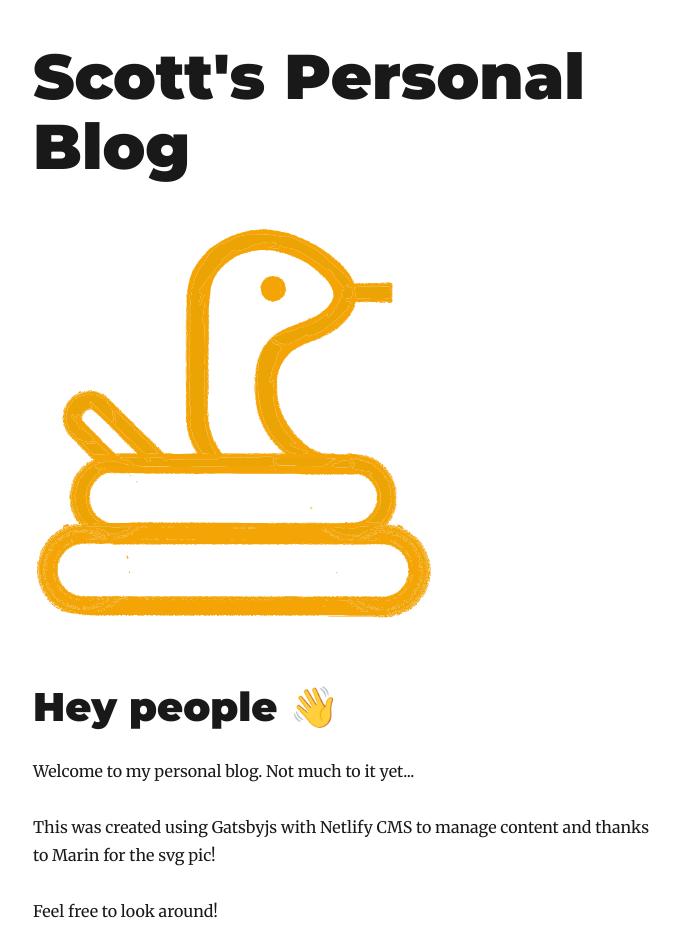
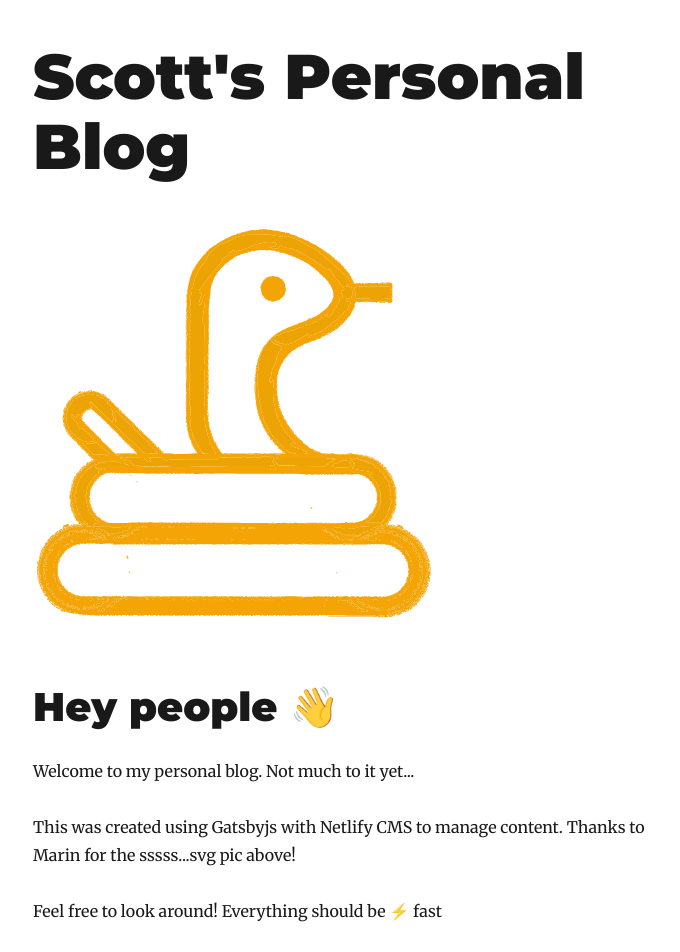
Before and after one commit to scottwcode/gatsby-netlify-CMS-blog, a Gatsby site: page / in a window 1280 px wide. Shown: the top 952 px of the page, without its empty margins (292-972 px from the left). Built offline with nearby package versions, Linux system fonts and the light colour scheme; Gatsby itself is replaced by a stand-in of ours; some packages are replaced by stand-ins of ours.

Commit message:
edited some text in index.js

```diff
--- a/src/pages/index.js
+++ b/src/pages/index.js
@@ -24,10 +24,10 @@ class IndexPage extends React.Component {
         </h1>
         <p>Welcome to my personal blog. Not much to it yet...</p>
         <p>
-          This was created using Gatsbyjs with Netlify CMS to manage content and
-          thanks to Marin for the svg pic!
+          This was created using Gatsbyjs with Netlify CMS to manage content.
+          Thanks to Marin for the sssss...svg pic above!
         </p>
-        <p>Feel free to look around!</p>
+        <p>Feel free to look around! Everything should be ⚡️ fast </p>
         <Link to="/blog/">
           <Button marginTop="35px">Go to Recipe Blog</Button>
         </Link>
```
